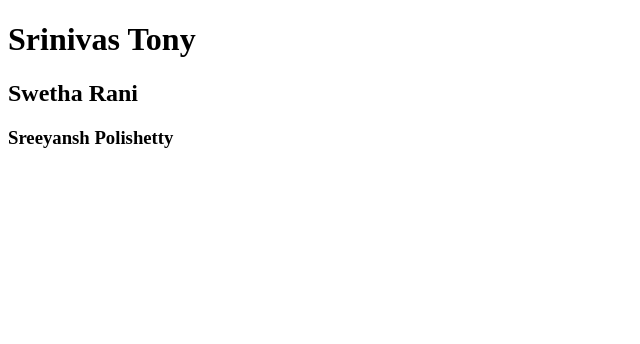
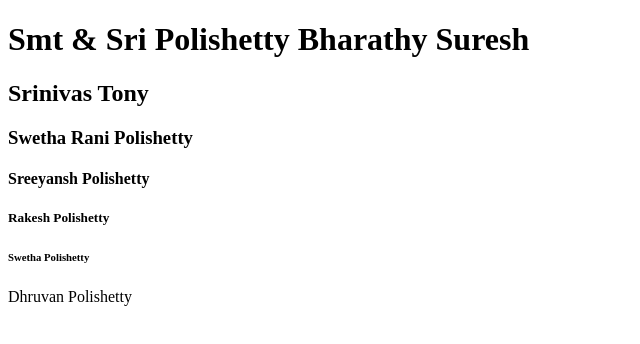
Before and after one commit to srinivaspolishetty/UIsite, a plain HTML site: page index.html in a window 1280 px wide. Shown: the whole page, without its empty margins (0-640 px from the left). Drawn offline with Linux system fonts and the light colour scheme.

Commit message:
added the rest of the family
total family

```diff
--- a/index.html
+++ b/index.html
@@ -4,8 +4,12 @@
 	<title>Welcome to My Page</title>
 </head>
 <body>
-<h1>Srinivas Tony</h1>
-<h2>Swetha Rani</h2>
-	<h3>Sreeyansh Polishetty</h3>
+<h1>Smt & Sri Polishetty Bharathy Suresh</h1>
+<h2>Srinivas Tony</h2>
+<h3>Swetha Rani Polishetty</h3>
+<h4>Sreeyansh Polishetty</h4>
+<h5>Rakesh Polishetty</h5>
+<h6>Swetha Polishetty</h6>
+<h7>Dhruvan Polishetty</h7>
 </body>
 </html>
```
